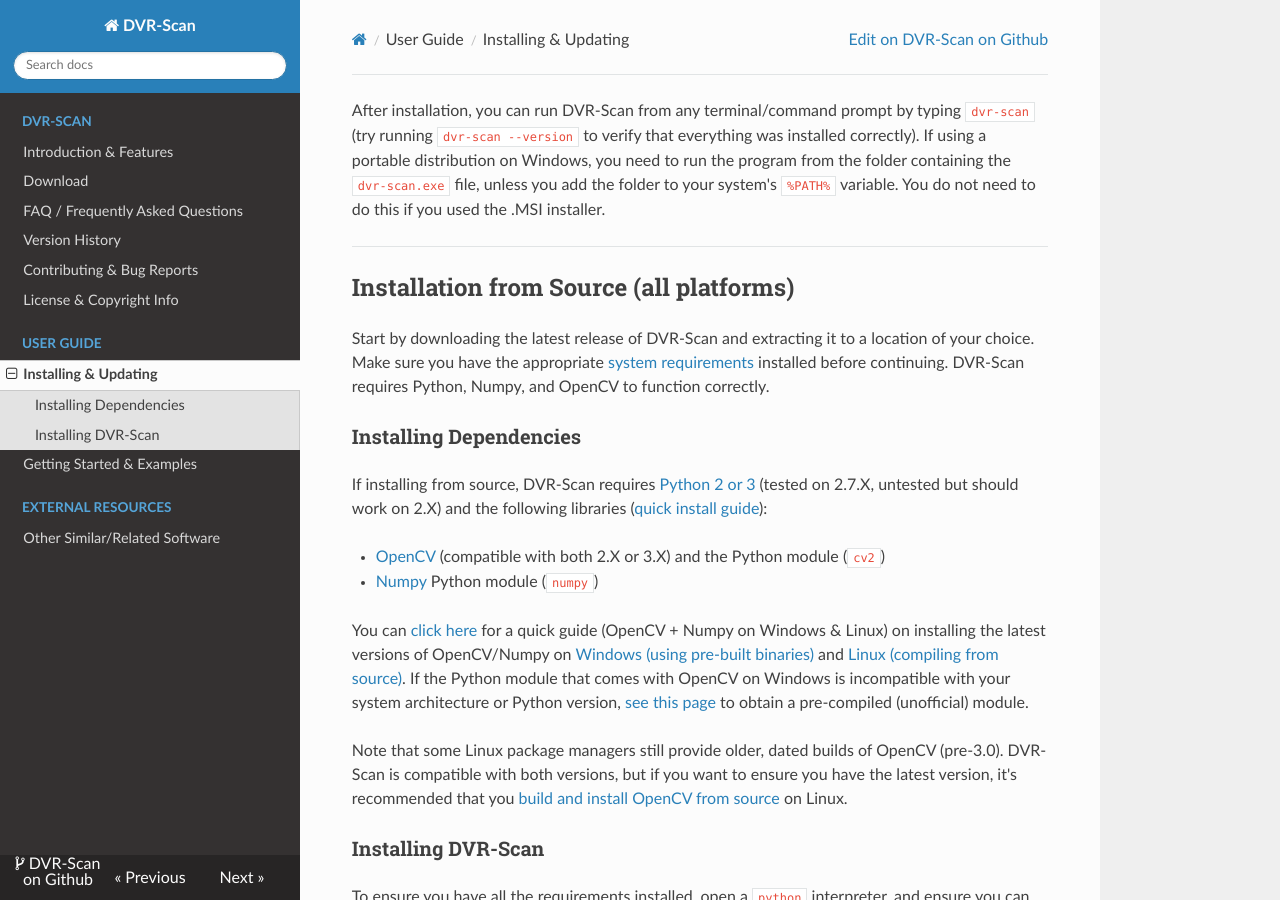
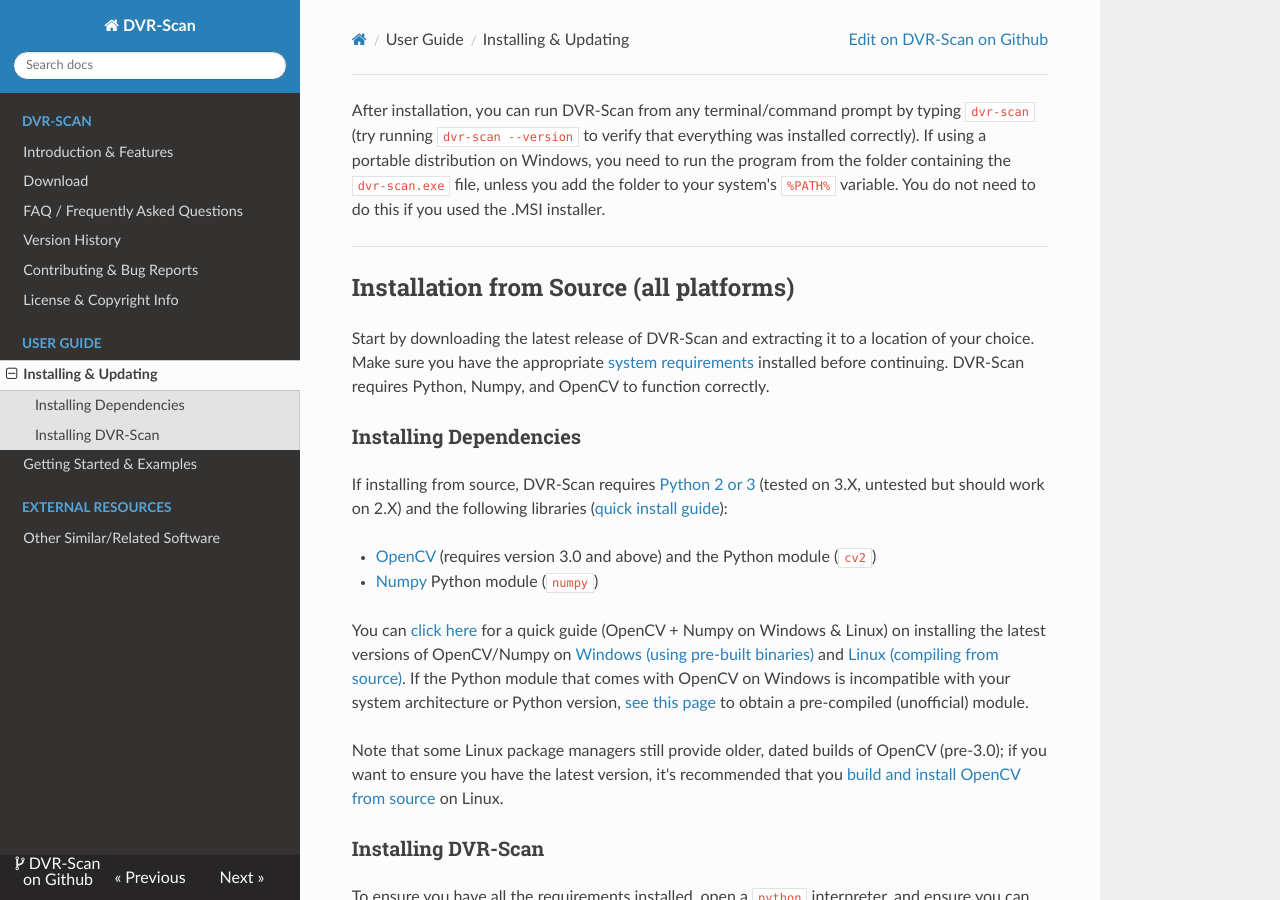
Before and after one commit to Breakthrough/DVR-Scan, an MkDocs documentation site: the page built from docs/guide/installing.md, in a window 1280 px wide and 900 px high. Built offline with MkDocs 1.6.1, drawn with Linux system fonts in a browser that asks for light colours; nearby versions of some CDN libraries; old or Windows-style settings are respelled for this version of MkDocs.

Commit message:
Update install guide with proper OpenCV version.

```diff
--- a/docs/guide/installing.md
+++ b/docs/guide/installing.md
@@ -10,14 +10,14 @@
 
 ### Installing Dependencies
 
-If installing from source, DVR-Scan requires [Python 2 or 3](https://www.python.org/) (tested on 2.7.X, untested but should work on 2.X) and the following libraries ([quick install guide](http://breakthrough.github.io/Installing-OpenCV/)):
+If installing from source, DVR-Scan requires [Python 2 or 3](https://www.python.org/) (tested on 3.X, untested but should work on 2.X) and the following libraries ([quick install guide](http://breakthrough.github.io/Installing-OpenCV/)):
 
- - [OpenCV](http://opencv.org/) (compatible with both 2.X or 3.X) and the Python module (`cv2`)
+ - [OpenCV](http://opencv.org/) (requires version 3.0 and above) and the Python module (`cv2`)
  - [Numpy](http://sourceforge.net/projects/numpy/) Python module (`numpy`)
 
 You can [click here](http://breakthrough.github.io/Installing-OpenCV/) for a quick guide (OpenCV + Numpy on Windows & Linux) on installing the latest versions of OpenCV/Numpy on [Windows (using pre-built binaries)](http://breakthrough.github.io/Installing-OpenCV/#installing-on-windows-pre-built-binaries) and [Linux (compiling from source)](http://breakthrough.github.io/Installing-OpenCV/#installing-on-linux-compiling-from-source).  If the Python module that comes with OpenCV on Windows is incompatible with your system architecture or Python version, [see this page](http://www.lfd.uci.edu/~gohlke/pythonlibs/#opencv) to obtain a pre-compiled (unofficial) module.
 
-Note that some Linux package managers still provide older, dated builds of OpenCV (pre-3.0).  DVR-Scan is compatible with both versions, but if you want to ensure you have the latest version, it's recommended that you [build and install OpenCV from source](http://breakthrough.github.io/Installing-OpenCV/#installing-on-linux-compiling-from-source) on Linux.
+Note that some Linux package managers still provide older, dated builds of OpenCV (pre-3.0); if you want to ensure you have the latest version, it's recommended that you [build and install OpenCV from source](http://breakthrough.github.io/Installing-OpenCV/#installing-on-linux-compiling-from-source) on Linux.
 
 ### Installing DVR-Scan
 
```
